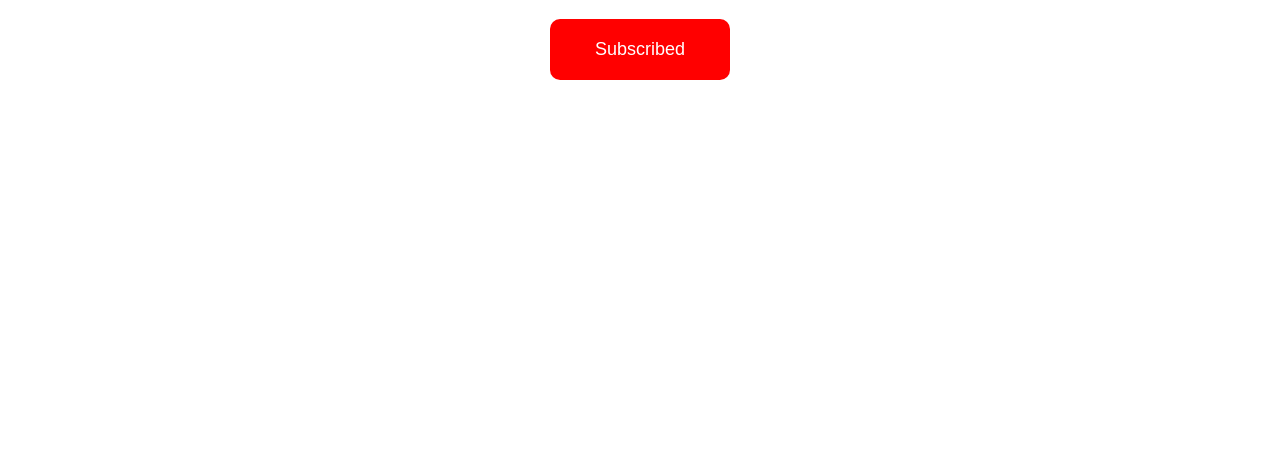
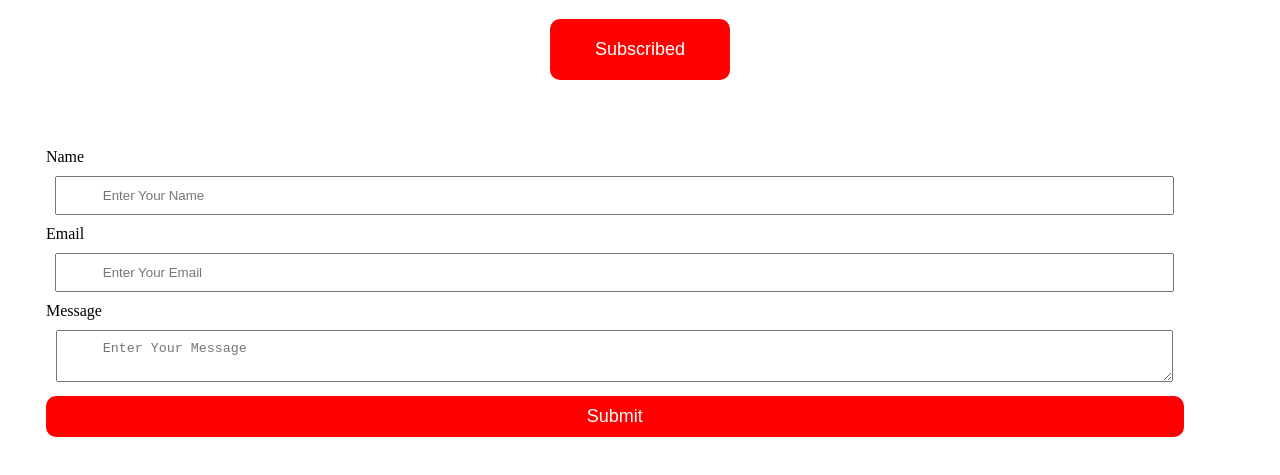
Before and after one commit to web3saiful/Blockchain-Dev-juorney, a plain HTML site: page javascript/javascript.html in a window 1280 px wide. Shown: the part 61-536 px from the top of the page. Drawn offline with Linux system fonts and the light colour scheme.

Commit message:
Updated my code

```diff
--- a/javascript/java.js
+++ b/javascript/java.js
@@ -376,16 +376,38 @@
 
 //enent
 
-function subscribe(){
-    document.getElementById('text').innerHTML=
-    'Subscribed';
-    document.getElementById('btn').style.
-    backgroundColor='#262626';
-}
+// function subscribe(){
+//     document.getElementById('text').innerHTML=
+//     'Subscribed';
+//     document.getElementById('btn').innerHTML=
+//     'Subscribed';
+
+//     document.getElementById('btn').style.
+//     backgroundColor='#262626';
+// }
 
 
-function like(){
-    document.getElementById('like').innerHTML=<i class="fa-solid fa-thumbs-up"></i>
-    'Liked';
+// function like(){
+//     document.getElementById('like').innerHTML=<i class="fa-solid fa-thumbs-up"></i>
+//     'Liked';
 
-}
+// }
+
+// function keypress(){
+//     document.getElementById("text").innerHTML='Key Presed';
+// }
+// keypress();
+
+// function onload(){
+//     alert('Testing javascript Onload');
+//     document.getElementById('text').innerHTML=
+//     'Website Loeaded Properly'
+// }
+
+
+
+
+
+apna college===========
+let str ="ApnaCollege";
+let str2="Sharadha";
--- a/javascript/javascript.html
+++ b/javascript/javascript.html
@@ -6,12 +6,19 @@
 <title>Document</title>
 <link rel="stylesheet" href="js.css">
 </head>
-<body>
+<body onload="onload()">
 <h1 id="title">Javascript is Fun</h1>
-<button ondblclick="subscribe()"
-
- id="btn">Subscribed</button>
+<button onclick="subscribe()" id="btn">Subscribed</button>
 <h2 id="text"> </h2>
+<form action="" id="form" onkeyup="keyPress();">
+    <label for="">Name</label>
+    <input type="text" placeholder="Enter Your Name">
+    <label for="">Email</label>
+    <input type="email" placeholder="Enter Your Email">
+    <label for="">Message</label>
+    <textarea placeholder="Enter Your Message "></textarea>
+    <input type="submit" placeholder="Send Message">
+</form>
 
 </body>
 
--- a/javascript/js.css
+++ b/javascript/js.css
@@ -1,7 +1,7 @@
 body {
     text-align:center;
 }
-    button{
+    button,#form input[type='submit']{
         background:red;
         padding: 20px 45px;
         color:white;
@@ -11,6 +11,27 @@ body {
         transition:0.5s;
         cursor:pointer;
 }
-button:hover {
+button:hover,#form input[type='submit']:hover {
     background: #262626;
 }
+
+#form{
+    width: 90%;
+    padding: 3%;
+}
+#form label {
+    display:block;
+    margin-bottom:10px;
+    margin-top:10px;
+    text-align: left;
+}
+#form  input,
+#form textarea {
+    width:90%;
+    padding:10px 4%;
+}
+#form input[type ='submit']{
+    width: 100%;
+    padding: 10px 4%;
+    margin-top:10px;
+}
```
